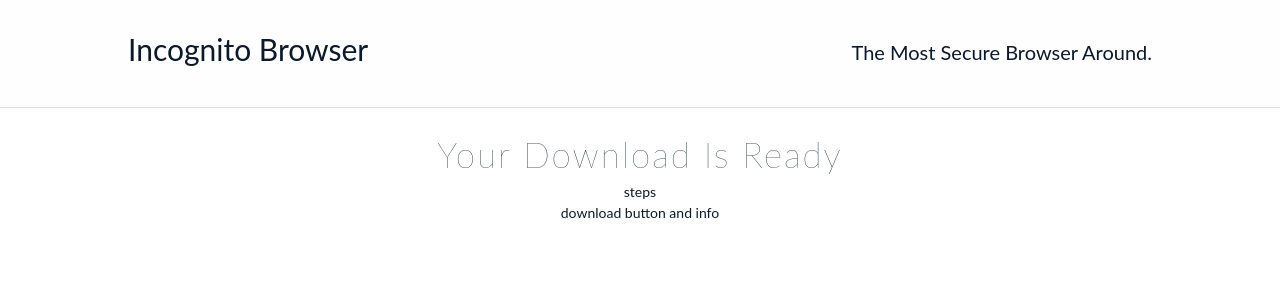
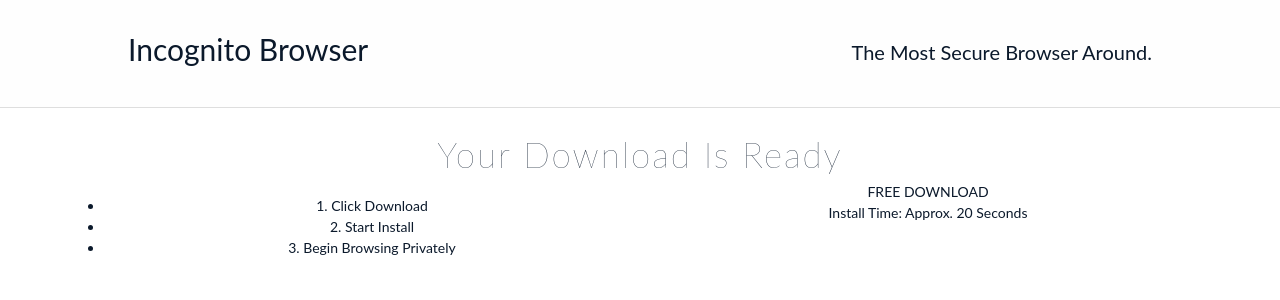
Before and after one commit to tommojackson/neutronbrowser, a PHP site: page /lp.php in a window 1280 px wide. Shown: the top 300 px of the page. Run offline with PHP 8.4, Linux system fonts and the light colour scheme; some libraries are stand-ins or nearby versions.

Commit message:
added steps and info

```diff
--- a/lp.php
+++ b/lp.php
@@ -37,13 +37,25 @@
 
                 <div class="col-left">
 
-                    steps
+                    <ul class="lpSteps">
+
+                        <li>1. Click Download</li>
+                        <li>2. Start Install</li>
+                        <li>3. Begin Browsing Privately</li>
+
+                    </ul>
 
                 </div>
 
                 <div class="col-right">
 
-                    download button and info
+                    <a class="lpButton">FREE DOWNLOAD</a>
+
+                    <div class="lpDlInfo">
+
+                        <span>Install Time: Approx. 20 Seconds</span>
+
+                    </div>
 
                 </div>
 
--- a/style.css
+++ b/style.css
@@ -259,6 +259,20 @@ h2 {
 
 }
 
+.col-left {
+
+    width: 50%;
+    float: left;
+
+}
+
+.col-right {
+
+    width: 50%;
+    float: left;
+
+}
+
 /* MOBILE ADJUSTMENTS */
 
 @media ( max-width: 750px ) {
```
